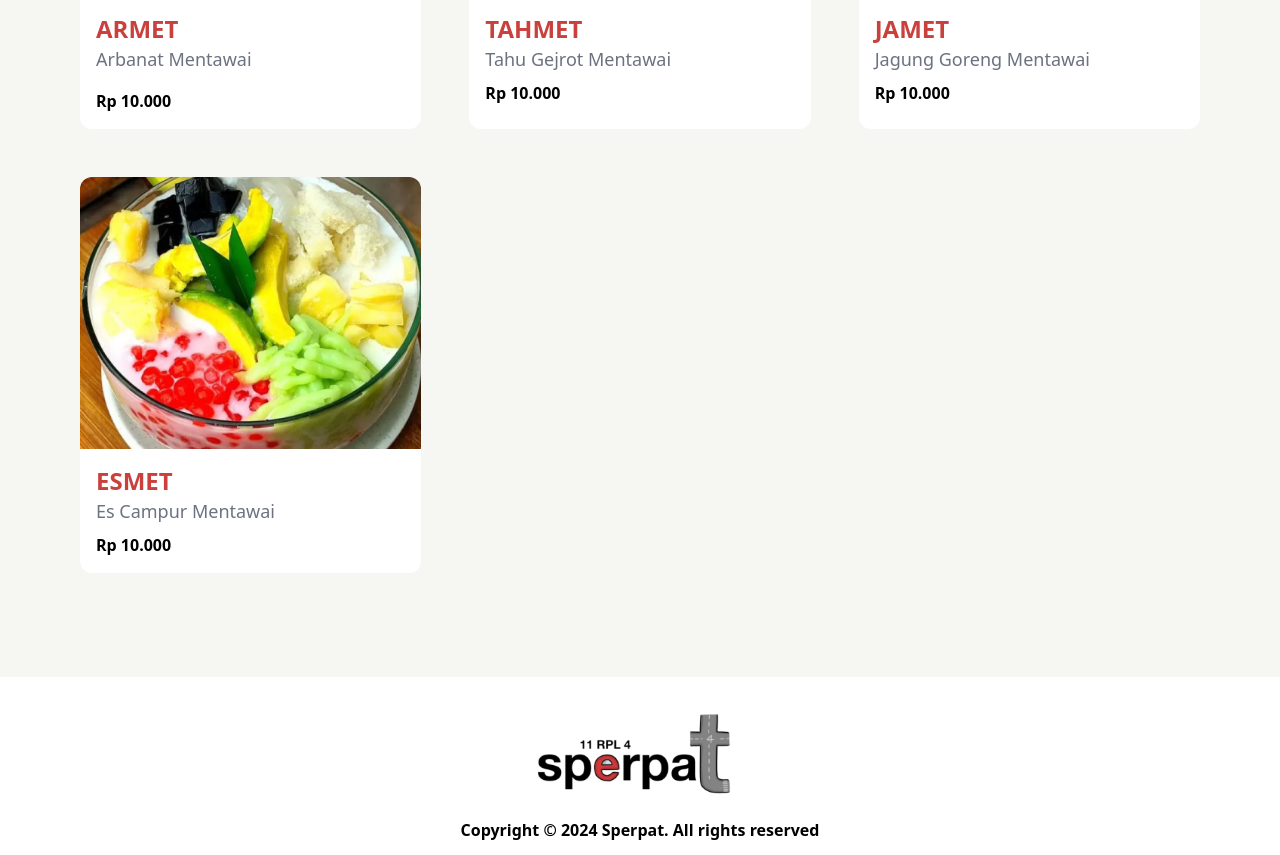
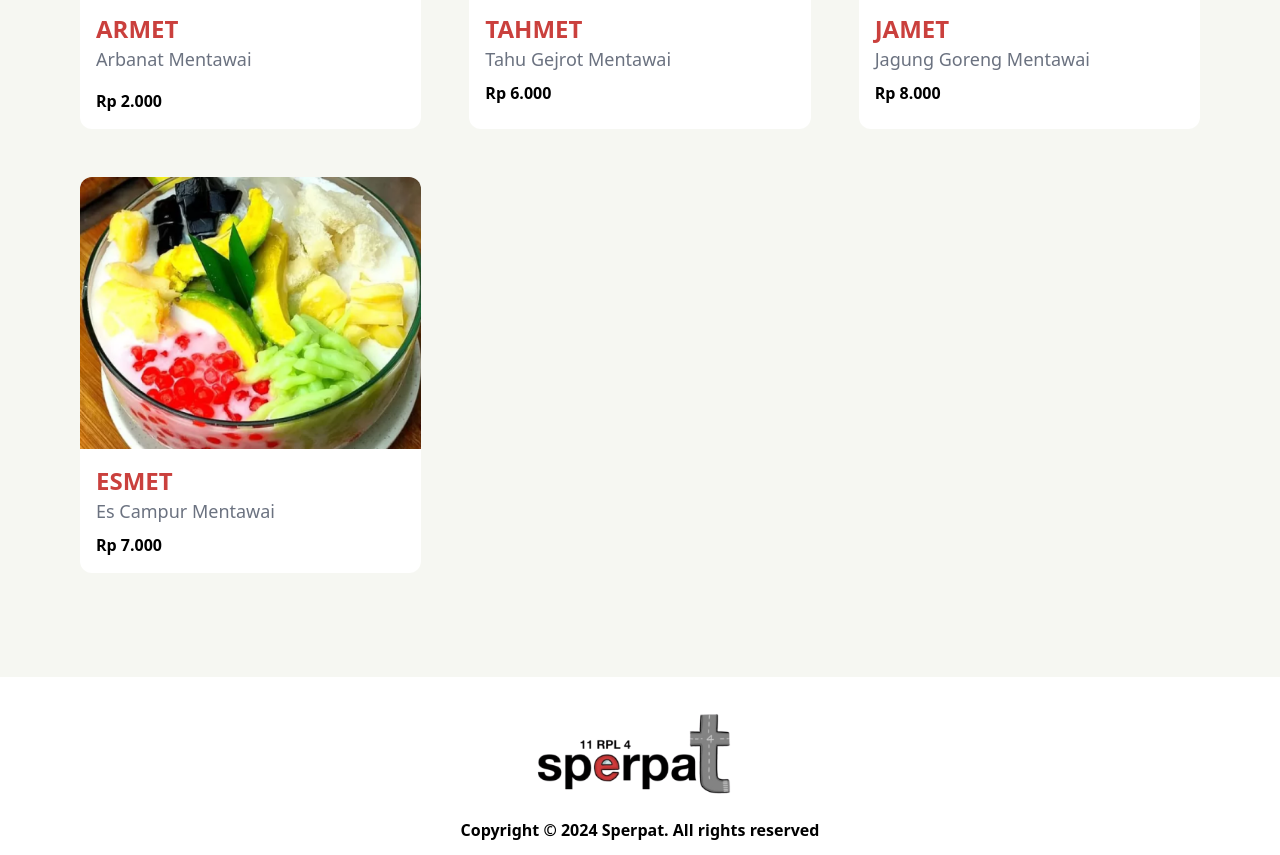
Before and after one commit to bimantaraaryasatya/Sperpat_Bazaar_Mentawai, a website: page index.html in a window 1280 px wide. Shown: the part 2221-3076 px from the top of the page. Drawn offline with Linux system fonts and the light colour scheme.

Commit message:
fix prices

```diff
--- a/index.html
+++ b/index.html
@@ -113,7 +113,7 @@
                         <h1 class="font-semibold text-2xl" style="color: #CA403D;">ARMET</h1>
                         <h1 class="font-medium text-lg text-gray-500">Arbanat Mentawai</h1>
                     </div>
-                    <h3 class="font-semibold">Rp 10.000</h3>
+                    <h3 class="font-semibold">Rp 2.000</h3>
                 </div>
             </div>
             <div class="bg-white rounded-xl hover:shadow-lg hover:scale-105 transition-transform duration-300" data-aos="fade-left" data-aos-duration="600" data-aos-delay="200" data-aos-once="true">
@@ -125,7 +125,7 @@
                         <h1 class="font-semibold text-2xl" style="color: #CA403D;">TAHMET</h1>
                         <h1 class="font-medium text-lg text-gray-500">Tahu Gejrot Mentawai</h1>
                     </div>
-                    <h3 class="font-semibold">Rp 10.000</h3>
+                    <h3 class="font-semibold">Rp 6.000</h3>
                 </div>
             </div>
             <div class="bg-white rounded-xl hover:shadow-lg hover:scale-105 transition-transform duration-300" data-aos="fade-left" data-aos-duration="600" data-aos-delay="400" data-aos-once="true">
@@ -137,7 +137,7 @@
                         <h1 class="font-semibold text-2xl" style="color: #CA403D;">JAMET</h1>
                         <h1 class="font-medium text-lg text-gray-500">Jagung Goreng Mentawai</h1>
                     </div>
-                    <h3 class="font-semibold">Rp 10.000</h3>
+                    <h3 class="font-semibold">Rp 8.000</h3>
                 </div>
             </div>
             <div class="bg-white rounded-xl hover:shadow-lg hover:scale-105 transition-transform duration-300" data-aos="fade-left" data-aos-duration="600" data-aos-delay="200" data-aos-once="true">
@@ -149,7 +149,7 @@
                         <h1 class="font-semibold text-2xl" style="color: #CA403D;">ESMET</h1>
                         <h1 class="font-medium text-lg text-gray-500">Es Campur Mentawai</h1>
                     </div>
-                    <h3 class="font-semibold">Rp 10.000</h3>
+                    <h3 class="font-semibold">Rp 7.000</h3>
                 </div>
             </div>
         </div>
```
